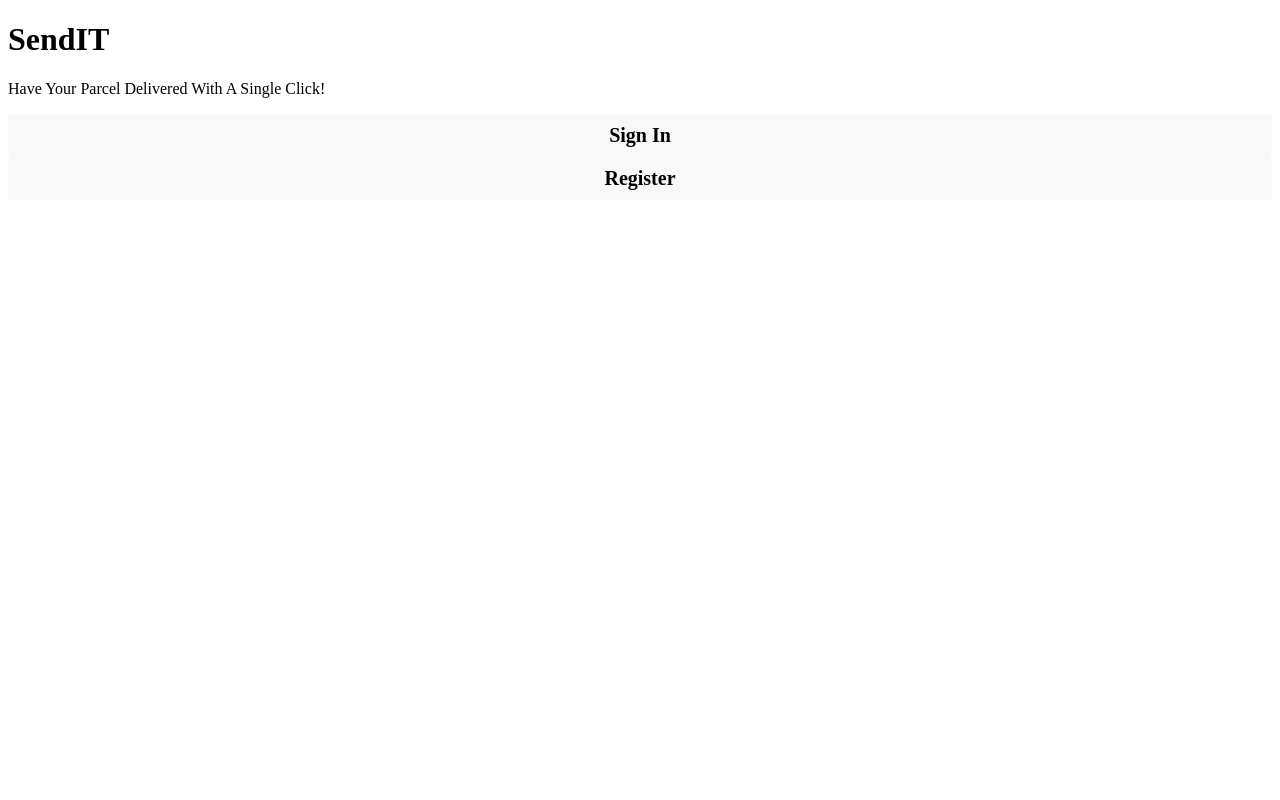
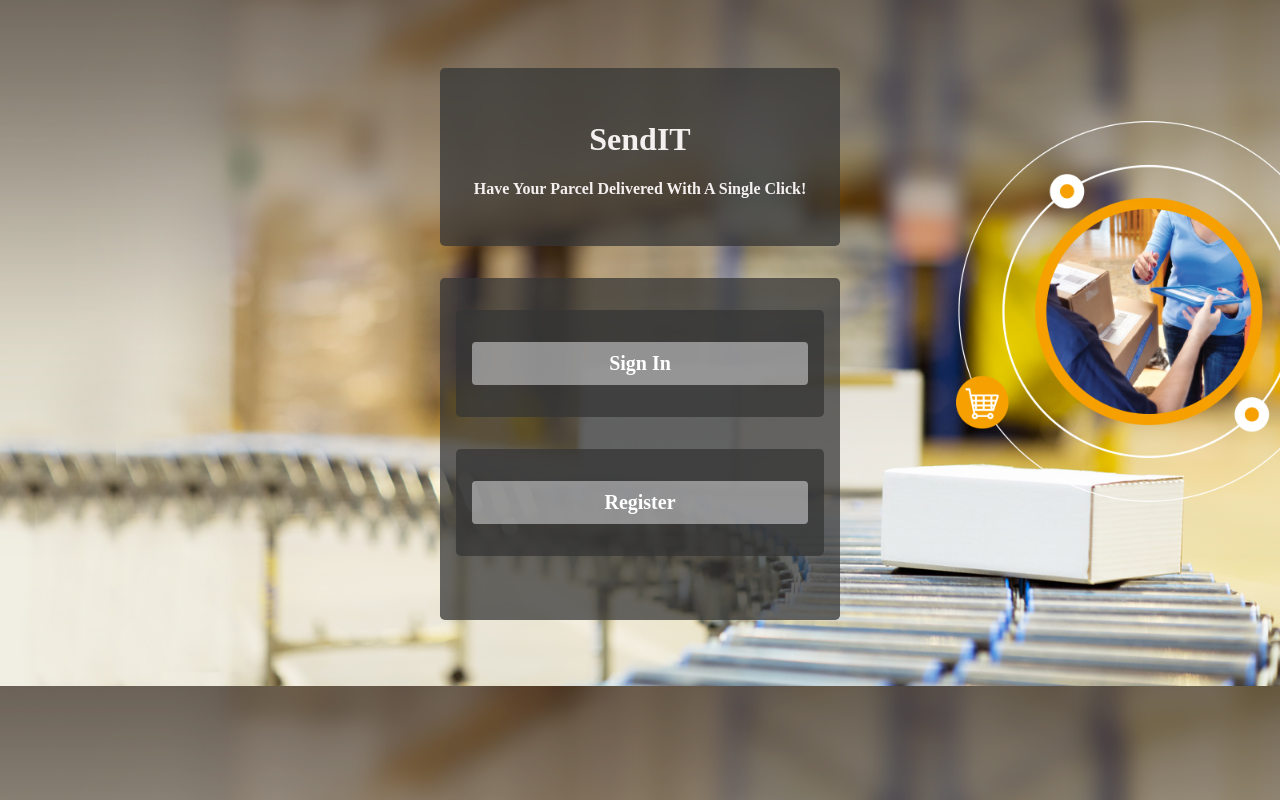
Before and after one commit to trekab/SendIT, a plain HTML site: page index.html in a window 1280 px wide. Drawn offline with Linux system fonts and the light colour scheme.

Commit message:
Resolve css faults caused by poorly resolved merge conflicts

```diff
--- a/css/main.css
+++ b/css/main.css
@@ -1,3 +1,81 @@
+* {
+    -webkit-box-sizing: border-box;
+    -moz-box-sizing: border-box;
+    -ms-box-sizing: border-box;
+    box-sizing: border-box;
+}
+
+.input-div{
+    margin: 20px 0;
+    text-align: left;
+}
+
+.form-button {
+    width: 100%;
+    display: inline-block;
+    text-align: center;
+    white-space: nowrap;
+    vertical-align: middle;
+    border: 1px solid transparent;
+    padding: 0.5rem 0.75rem;
+    font-weight: bold;
+    font-family:"Tlwg Typo", serif;
+    font-size: 1.25rem;
+    line-height: 1.25;
+    border-radius: 0.25rem;
+    box-sizing: border-box;
+}
+
+body{
+    font-weight: bold;
+    font-family:"Tlwg Typo", serif;
+    color: #f5f0f0;
+}
+
+.anonymous-bg {
+    background: url('../images/parcel_delivery1.jpg');
+    background-size: cover;
+    background-position:center;
+}
+
+.center {
+    text-align: center;
+}
+
+.content {
+    padding-top: 60px;
+}
+
+.form-wrap {
+    max-width: 400px;
+    margin: auto;
+    padding: 2rem 1rem;
+    margin-bottom: 2rem;
+    background-color: #353535;
+    border-radius: .3rem;
+}
+
+.form-input{
+    display: block;
+    width: 100%;
+    padding: 0.5rem 0.75rem;
+    font-size: 1rem;
+    line-height: 1.25;
+    color: #495057;
+    background-color: #fff;
+    box-sizing: border-box;
+    border: 1px solid rgba(0, 0, 0, 0.15);
+    border-radius: 0.25rem;
+}
+
+a {
+    color: white;
+    text-decoration: none;
+}
+
+.gray-btn {
+    background-color: #f0f1f37a;
+}
 * {
     -webkit-box-sizing: border-box;
     -moz-box-sizing: border-box;
@@ -38,11 +116,10 @@ body{
 }
 
 a {
-	color: black;
+	color: white;
 	text-decoration: none;
 }
 
-/*buttons*/
 .gray-btn {
 	background-color: #f0f1f37a;
 }
@@ -63,6 +140,11 @@ a {
     box-sizing: border-box;
 }
 
-.gray-btn {
-	background-color: #f0f1f37a;
+.form-wrap-index {
+    max-width: 400px;
+    margin: auto;
+    padding: 2rem 1rem;
+    margin-bottom: 2rem;
+    background-color: #353535bd;
+    border-radius: .3rem;
 }
```
